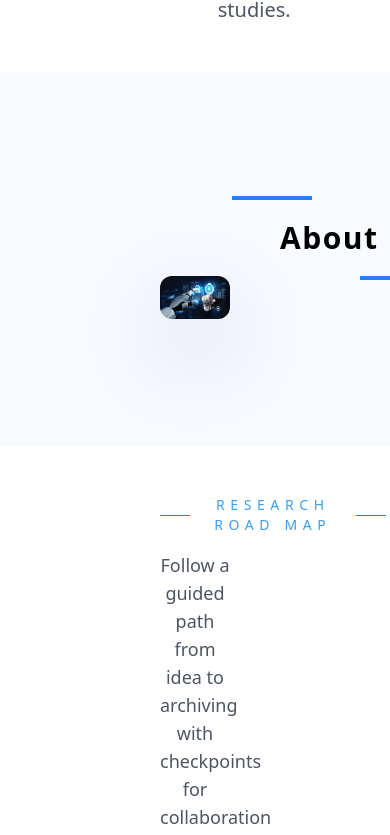
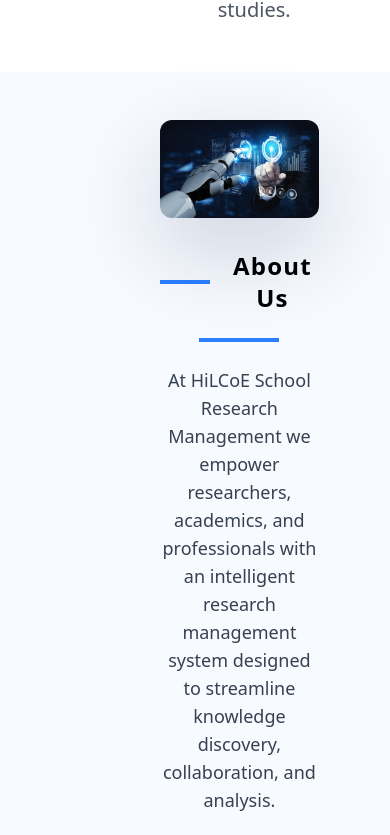
Before and after one commit to RhodasDemissew/HiLCoE-RMS, a React (Vite) app in the folder CLIENT/: page / in a window 390 px wide. Shown: the part 3580-4415 px from the top of the page. Built offline with nearby package versions, Linux system fonts and the light colour scheme; no server answers; a web font is replaced by a local one.

Commit message:
LANDING PAGE  1) ADD VALIDATIONS ( Email, Phone, Password, etc..) 2) SEARCH FOR RESEARCHES DOESN'T WORK 3) FORGOT PASSWORD DOESN'T WORK 4) FOOTER NAVIGATIONS RE CHECK  5) REMOVE GITHUB AND GOOGLE                       // ALL ARE FIXED

```diff
--- a/CLIENT/src/features/landing/components/About.jsx
+++ b/CLIENT/src/features/landing/components/About.jsx
@@ -4,23 +4,26 @@
 export default function About() {
   return (
     <section id="about" className="section-y bg-[#F7FAFF]">
-      <Container className="grid mt-19 mb-40 gap-12 lg:grid-cols-[1.1fr_0.9fr] lg:items-center">
-        <div className="absolute order-2 space-y-6 text-left lg:order-1">
-          <div className="mb-5 ml-18 w-20 h-1 bg-blue-500"/>
-          <span className="text-3xl ml-30 font-bold tracking-wider text-black">
+      <Container>
+        <div className="grid gap-8 md:gap-12 lg:gap-16 lg:grid-cols-2 lg:items-center">
+          <div className="order-2 lg:order-1 space-y-6 text-center lg:text-left">
+            <div className="flex items-center justify-center lg:justify-start gap-4">
+              <div className="w-16 h-1 bg-blue-500"/>
+              <span className="text-2xl md:text-3xl font-bold tracking-wider text-black">
                 {about.title}
               </span>
-          <div className="mt-5 ml-50 w-25 mb-5 h-1 bg-blue-500"/>
-          <div className="space-y-5 w-200 ml-200 text-xl text-[color:var(--neutral-700)]">
+            </div>
+            <div className="w-20 h-1 bg-blue-500 mx-auto lg:mx-0"/>
+            <div className="space-y-4 md:space-y-5 text-lg md:text-xl text-[color:var(--neutral-700)] max-w-2xl mx-auto lg:mx-0">
               {about.paragraphs.map((paragraph, index) => (
                 <p key={index}>{paragraph}</p>
               ))}
             </div>
           </div>
 
-        <div className="order-1 flex justify-center lg:order-2">
-          <div className="relative max-w-lg">
-            <div className="relative left-0 top-20 overflow-hidden rounded-[12px] bg-white shadow-[0_32px_90px_rgba(9,26,66,0.18)]">
+          <div className="order-1 lg:order-2 flex justify-center">
+            <div className="relative max-w-md lg:max-w-lg">
+              <div className="relative overflow-hidden rounded-[12px] bg-white shadow-[0_32px_90px_rgba(9,26,66,0.18)]">
                 <img
                   src={about.image.src}
                   alt={about.image.alt}
@@ -31,6 +34,7 @@
               </div>
             </div>
           </div>
+        </div>
       </Container>
     </section>
   );
```
Lines whose indentation alone changed are shown as unchanged.
